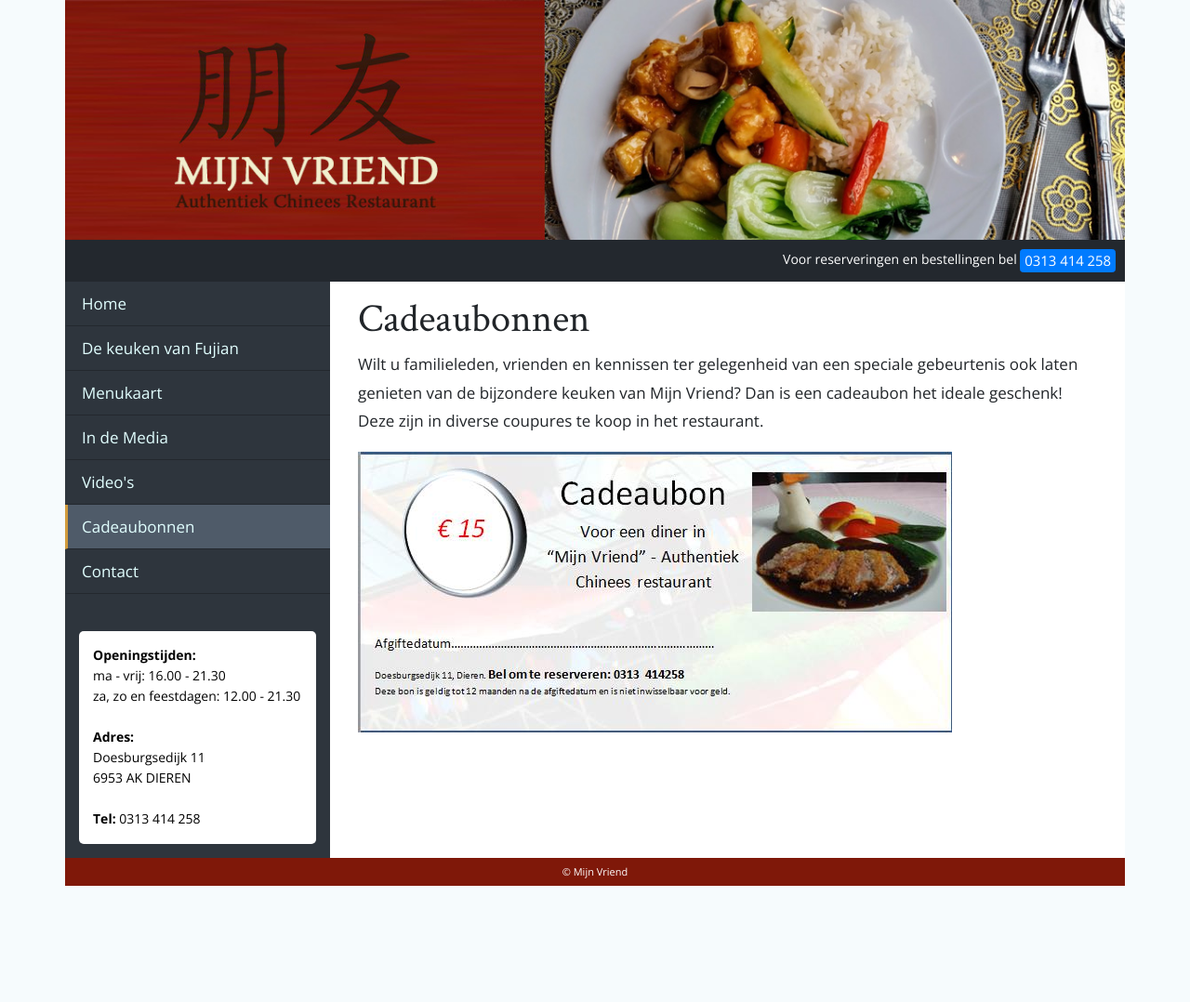
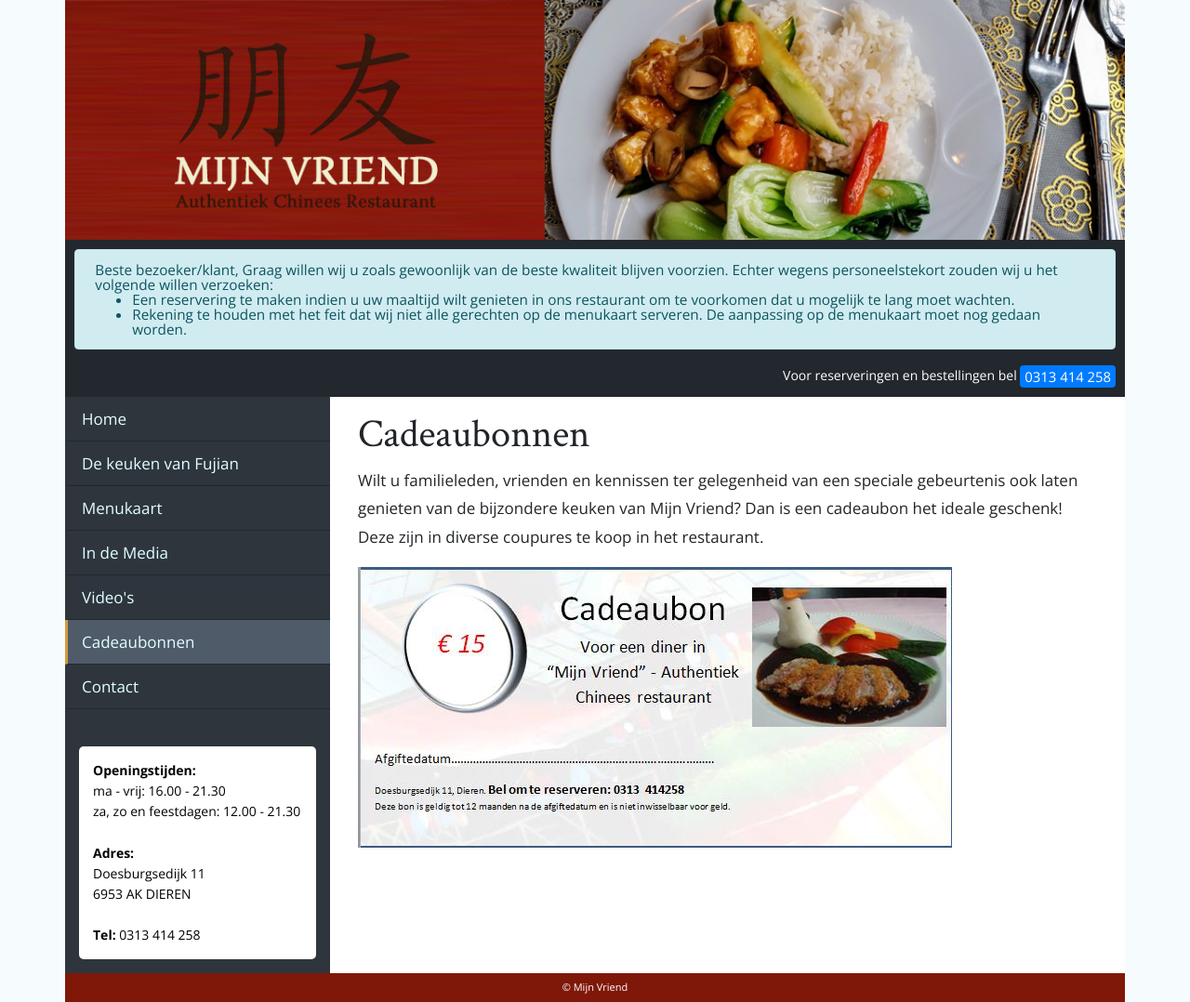
Before and after one commit to dirkjf/mijn-vriend-static, a plain HTML site: page cadeaubonnen.html in a window 1280 px wide. Shown: the whole page at 93% size. Before the commit the page ends 953 px from the top, so only its background shows below. Drawn offline with nearby package versions, Linux system fonts and the light colour scheme.

Commit message:
update static files

```diff
--- a/cadeaubonnen.html
+++ b/cadeaubonnen.html
@@ -1,5 +1,5 @@
 <!DOCTYPE html>
-<html>
+<html lang="nl">
 <head>
   <meta charset="UTF-8">
   <meta name="viewport" content="width=device-width, initial-scale=1">
@@ -7,7 +7,8 @@
   <title>    Cadeaubonnen - Restaurant Mijn Vriend
 </title>
     <link rel="stylesheet" href="https://use.fontawesome.com/releases/v5.6.3/css/all.css" integrity="sha384-UHRtZLI+pbxtHCWp1t77Bi1L4ZtiqrqD80Kn4Z8NTSRyMA2Fd33n5dQ8lWUE00s/" crossorigin="anonymous">
-        <link href="https://stackpath.bootstrapcdn.com/bootstrap/4.2.1/css/bootstrap.min.css" rel="stylesheet" integrity="sha384-GJzZqFGwb1QTTN6wy59ffF1BuGJpLSa9DkKMp0DgiMDm4iYMj70gZWKYbI706tWS" crossorigin="anonymous">
+  <link href="https://stackpath.bootstrapcdn.com/bootstrap/4.2.1/css/bootstrap.min.css" rel="stylesheet" integrity="sha384-GJzZqFGwb1QTTN6wy59ffF1BuGJpLSa9DkKMp0DgiMDm4iYMj70gZWKYbI706tWS"
+        crossorigin="anonymous">
   <link href="css/styles.css" rel="stylesheet">
   <script
           src="https://code.jquery.com/jquery-3.1.1.min.js"
@@ -24,6 +25,17 @@
   </div>
   <div class="row text-right">
     <div class="col-12 telefoon-balk">
+      <div class="alert alert-info" role="alert" style="text-align: left; font-size: .9rem">
+        Beste bezoeker/klant,
+
+        Graag willen wij u zoals gewoonlijk van de beste kwaliteit blijven voorzien. Echter wegens personeelstekort zouden wij u het volgende willen verzoeken:
+        <ul style="margin: 0">
+          <li> Een reservering te maken indien u uw maaltijd wilt genieten in ons restaurant om te voorkomen dat u mogelijk te lang moet wachten.</li>
+          <li> Rekening te houden met het feit dat wij niet alle gerechten op de menukaart serveren. De aanpassing op de menukaart moet nog gedaan worden.</li>
+        </ul>
+
+
+      </div>
       Voor reserveringen en bestellingen bel <b>
         <a href="tel:0313414258" style="color: white; padding: 0 4px" class="btn btn-primary btn-sm">0313 414 258</a></b>
     </div>
@@ -61,6 +73,7 @@
           <h1>
         Cadeaubonnen
     </h1>
+
     <p>
         Wilt u familieleden, vrienden en kennissen ter gelegenheid van een speciale gebeurtenis ook laten genieten van de bijzondere keuken van Mijn Vriend? Dan is een cadeaubon het ideale geschenk! Deze zijn in diverse coupures te koop in het restaurant.
     </p>
@@ -72,8 +85,9 @@
     © Mijn Vriend
   </div>
 
-                <script src="https://stackpath.bootstrapcdn.com/bootstrap/4.2.1/js/bootstrap.min.js" integrity="sha384-B0UglyR+jN6CkvvICOB2joaf5I4l3gm9GU6Hc1og6Ls7i6U/mkkaduKaBhlAXv9k" crossorigin="anonymous"></script>
+    <script src="https://stackpath.bootstrapcdn.com/bootstrap/4.2.1/js/bootstrap.min.js" integrity="sha384-B0UglyR+jN6CkvvICOB2joaf5I4l3gm9GU6Hc1og6Ls7i6U/mkkaduKaBhlAXv9k"
+          crossorigin="anonymous"></script>
 
-
+</div>
 </body>
 </html>
```
Also changed, not shown: contact.html (+17 -4 lines), in-de-media.html (+17 -4 lines), index.html (+17 -4 lines), keuken.html (+17 -4 lines), menu.html (+17 -4 lines), videos.html (+17 -4 lines). Lines whose indentation alone changed are shown as unchanged.
